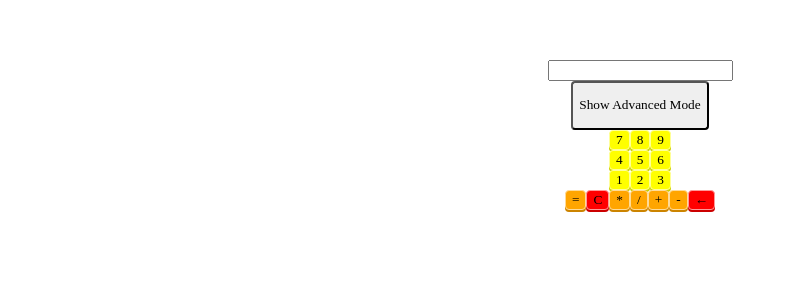
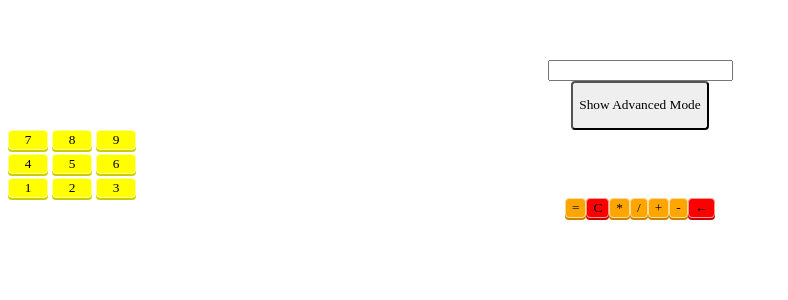
Before and after one commit to Auralcat/v-calculator, a Vue app: page / in a window 1280 px wide. Shown: the top 300 px of the page, without its empty margins (0-788 px from the left). Built offline with nearby package versions, Linux system fonts and the light colour scheme.

Commit message:
Remove row divs and create a panel with a grid

```diff
--- a/src/components/Main.vue
+++ b/src/components/Main.vue
@@ -14,22 +14,16 @@
       <calc-button label="^" class="operation" />
     </div>
     <div class="buttons">
-      <div class="numbers">
-        <div class="number-row">
+      <div class="numbers-panel">
         <calc-button label="7" class="number" />
         <calc-button label="8" class="number" />
         <calc-button label="9" class="number" />
-        </div>
-        <div class="number-row">
         <calc-button label="4" class="number" />
         <calc-button label="5" class="number" />
         <calc-button label="6" class="number" />
-        </div>
-        <div class="number-row">
         <calc-button class="number" label="1"/>
         <calc-button class="number" label="2"/>
         <calc-button label="3" class="number" />
-        </div>
       </div>
       <calc-button label="=" class="operation" />
       <calc-button label="C" class="warning" />
@@ -64,5 +58,9 @@ export default {
 
 <!-- Add "scoped" attribute to limit CSS to this component only -->
 <style scoped>
-
+  .numbers-panel {
+    display: grid;
+    grid-template-columns: 40px 40px 40px;
+    grid-gap: 4px;
+  }
 </style>
```
Lines whose indentation alone changed are shown as unchanged.
